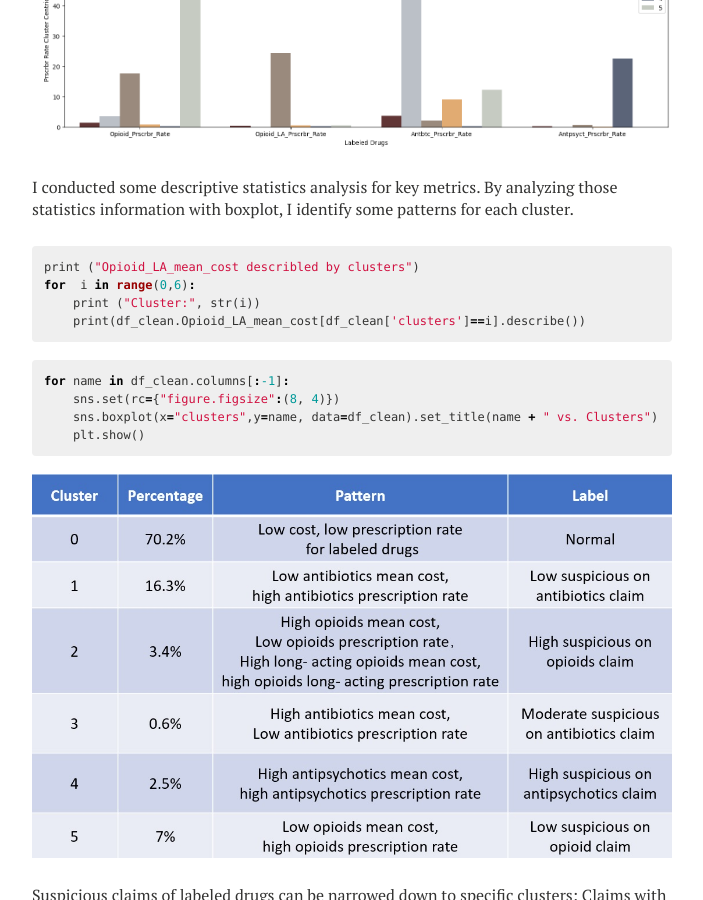
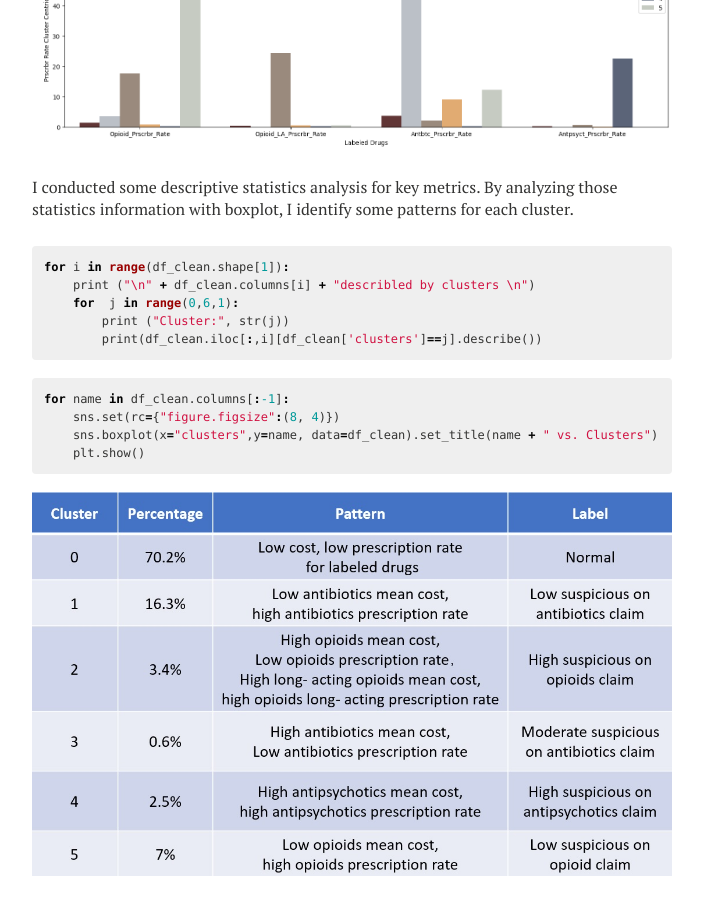
Before and after one commit to Janzhuj/janzhuj.github.io, a Jekyll site: the page built from _posts/2023-08-23-Medicare-Part-D-Claims-Segmentation-and-Anomaly-Detection.md, in a window 1280 px wide and 900 px high, scrolled down 5325 px. Shown: the whole window, without its empty margins (288-991 px from the left). Built offline with Jekyll 4.4.1, drawn with Linux system fonts in a browser that asks for light colours; nearby versions of some CDN libraries; library files that are not in the unit come from our copies; comment, search, counter and statistics services are not loaded.

Commit message:
Update 2023-08-23-Medicare-Part-D-Claims-Segmentation-and-Anomaly-Detection.md

```diff
--- a/_posts/2023-08-23-Medicare-Part-D-Claims-Segmentation-and-Anomaly-Detection.md
+++ b/_posts/2023-08-23-Medicare-Part-D-Claims-Segmentation-and-Anomaly-Detection.md
@@ -58,10 +58,11 @@ The details of six clusters and  key metrics' centriods for each cluster were sh
 I conducted some descriptive statistics analysis for key metrics. By analyzing those statistics information with boxplot, I identify some patterns for each cluster.
 
 {% highlight r %}
-print ("Opioid_LA_mean_cost describled by clusters")
-for  i in range(0,6):
-    print ("Cluster:", str(i))
-    print(df_clean.Opioid_LA_mean_cost[df_clean['clusters']==i].describe())
+for i in range(df_clean.shape[1]):
+    print ("\n" + df_clean.columns[i] + "describled by clusters \n")
+    for  j in range(0,6,1):
+        print ("Cluster:", str(j))
+        print(df_clean.iloc[:,i][df_clean['clusters']==j].describe())
 {% endhighlight %}
 
 {% highlight r %}
```
